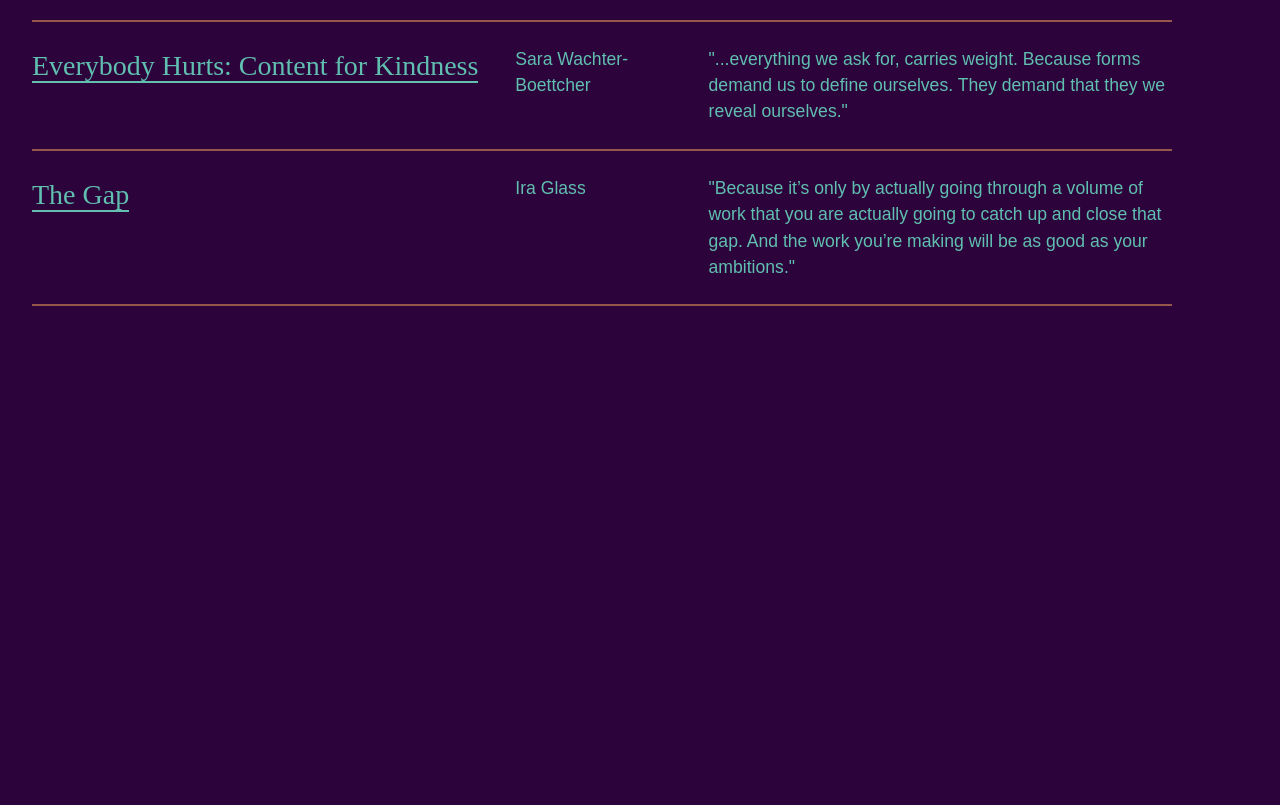
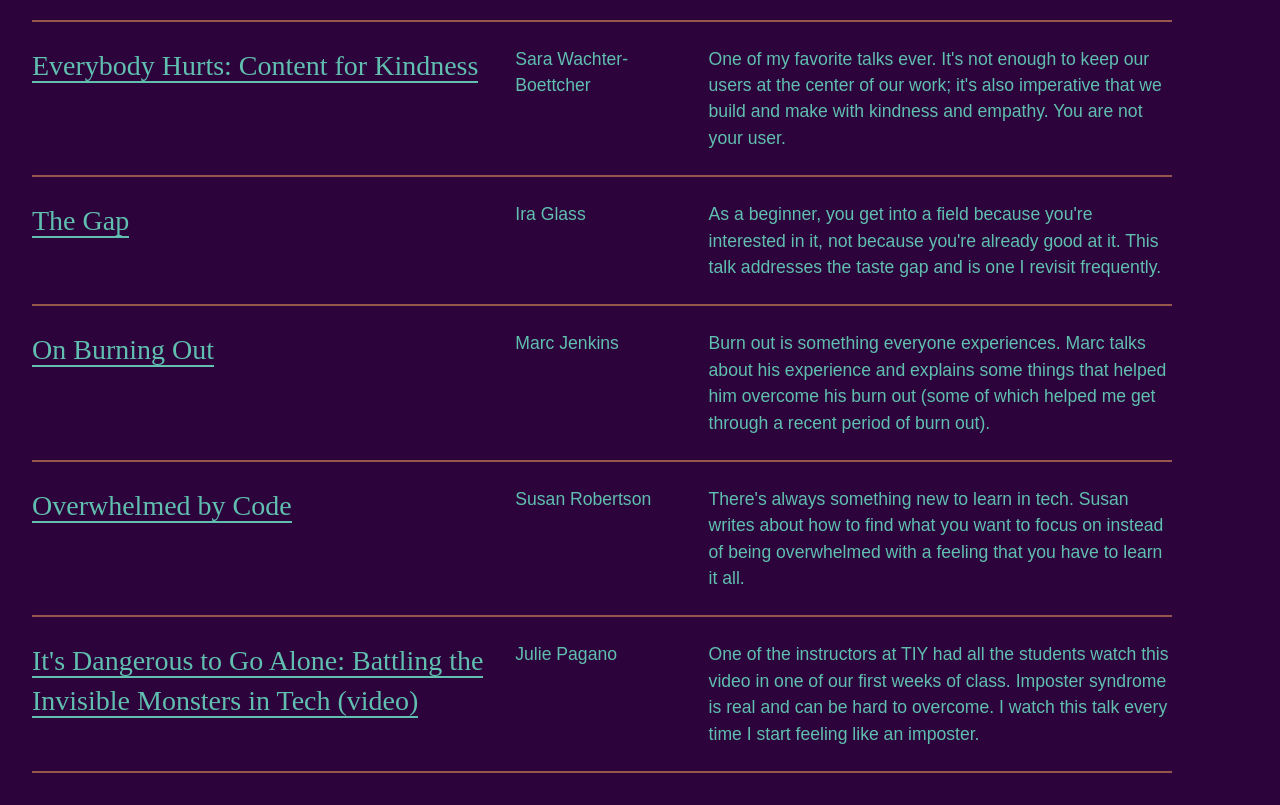
Before and after one commit to crowjm/assemblage, a plain HTML site: page index.html in a window 1280 px wide. Shown: the part 168-973 px from the top of the page. Before the commit the page ends 800 px from the top, so only its background shows below. Drawn offline with Linux system fonts and the light colour scheme.

Commit message:
add resources to index (must reads) page, make all descriptions of resources personal, not just a quote from the resource.

```diff
--- a/index.html
+++ b/index.html
@@ -40,12 +40,27 @@
 				<li class="resource">
 					<span class="resource-title"><a href="https://www.sarawb.com/2015/09/10/everybody-hurts-content-for-kindness/">Everybody Hurts: Content for Kindness</a></span>
 					<p class="resource-author">Sara Wachter-Boettcher</p>
-					<p class="resource-description">"...everything we ask for, carries weight. Because forms demand us to define ourselves. They demand that they we reveal ourselves."</p>
+					<p class="resource-description">One of my favorite talks ever. It's not enough to keep our users at the center of our work; it's also imperative that we build and make with kindness and empathy. You are not your user.</p>
 				</li>
 				<li class="resource">
 					<span class="resource-title"><a href="https://www.brainpickings.org/2014/01/29/ira-glass-success-daniel-sax/">The Gap</a></span>
 					<p class="resource-author">Ira Glass</p>
-					<p class="resource-description">"Because it’s only by actually going through a volume of work that you are actually going to catch up and close that gap. And the work you’re making will be as good as your ambitions."</p>
+					<p class="resource-description">As a beginner, you get into a field because you're interested in it, not because you're already good at it. This talk addresses the taste gap and is one I revisit frequently.</p>
+				</li>
+				<li class="resource">
+					<span class="resource-title"><a href="https://marcjenkins.co.uk/on-burning-out/">On Burning Out</a></span>
+					<p class="resource-author">Marc Jenkins</p>
+					<p class="resource-description">Burn out is something everyone experiences. Marc talks about his experience and explains some things that helped him overcome his burn out (some of which helped me get through a recent period of burn out).</p>
+				</li>
+				<li class="resource">
+					<span class="resource-title"><a href="http://alistapart.com/blog/post/overwhelmed-by-code">Overwhelmed by Code</a></span>
+					<p class="resource-author">Susan Robertson</p>
+					<p class="resource-description">There's always something new to learn in tech. Susan writes about how to find what you want to focus on instead of being overwhelmed with a feeling that you have to learn it all.</p>
+				</li>
+				<li class="resource">
+					<span class="resource-title"><a href="https://www.youtube.com/watch?v=1i8ylq4j_EY">It's Dangerous to Go Alone: Battling the Invisible Monsters in Tech (video)</a></span>
+					<p class="resource-author">Julie Pagano</p>
+					<p class="resource-description">One of the instructors at TIY had all the students watch this video in one of our first weeks of class. Imposter syndrome is real and can be hard to overcome. I watch this talk every time I start feeling like an imposter.</p>
 				</li>
 			</ul>
 		</section>
```
